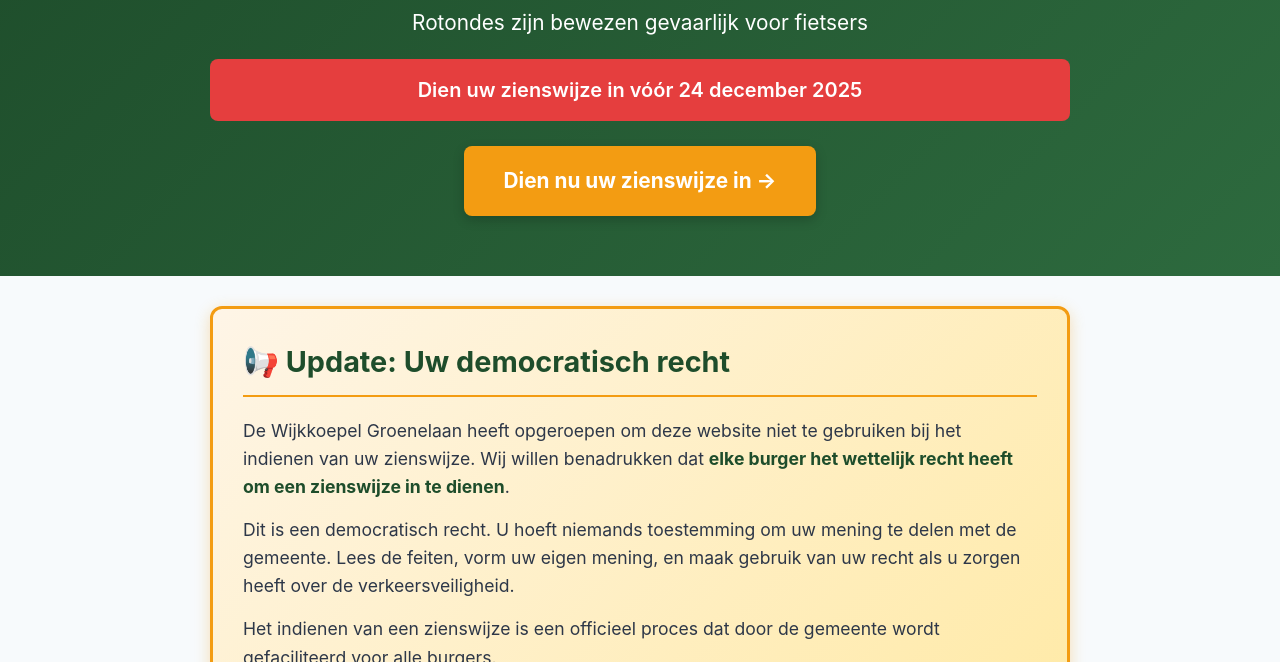
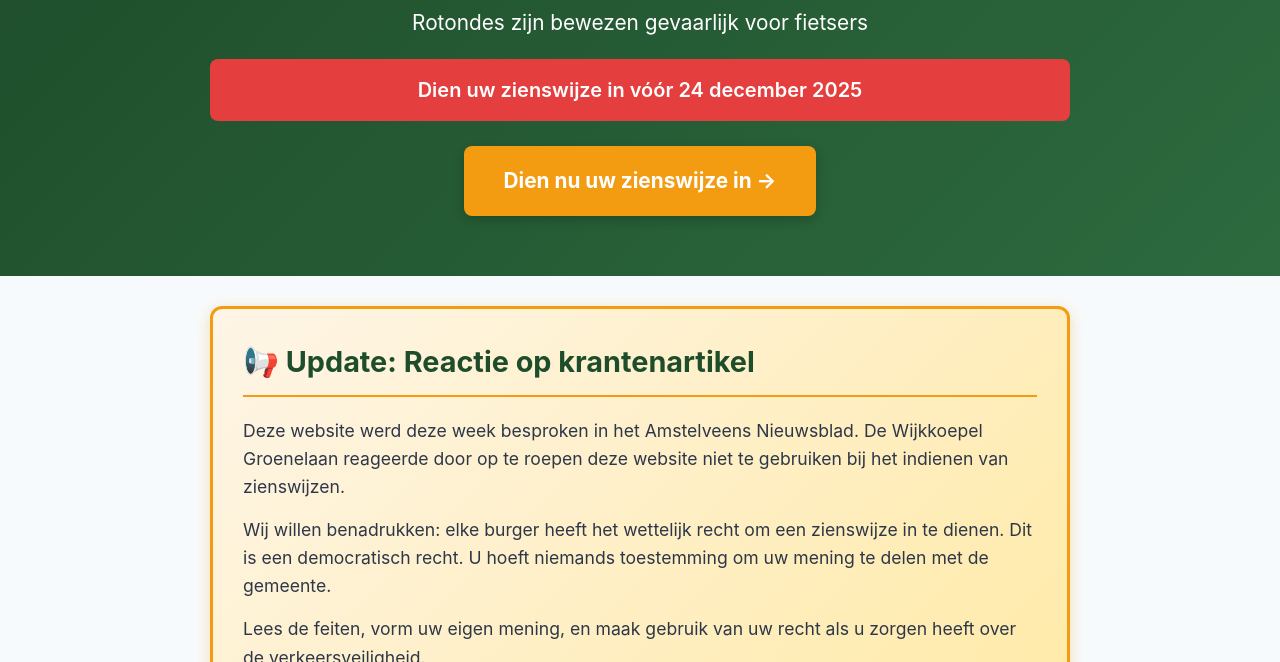
Before and after one commit to HCoban/groenelaan, a plain HTML site: page index.html in a window 1280 px wide. Shown: the part 138-800 px from the top of the page. Drawn offline with Linux system fonts and the light colour scheme.

Commit message:
update the banner

```diff
--- a/index.html
+++ b/index.html
@@ -360,12 +360,12 @@
 
     <div class="container">
         <div class="update-notice">
-            <h3>📢 Update: Uw democratisch recht</h3>
-            <p>De Wijkkoepel Groenelaan heeft opgeroepen om deze website niet te gebruiken bij het indienen van uw zienswijze. Wij willen benadrukken dat <strong>elke burger het wettelijk recht heeft om een zienswijze in te dienen</strong>.</p>
+            <h3>📢 Update: Reactie op krantenartikel</h3>
+            <p>Deze website werd deze week besproken in het Amstelveens Nieuwsblad. De Wijkkoepel Groenelaan reageerde door op te roepen deze website niet te gebruiken bij het indienen van zienswijzen.</p>
 
-            <p>Dit is een democratisch recht. U hoeft niemands toestemming om uw mening te delen met de gemeente. Lees de feiten, vorm uw eigen mening, en maak gebruik van uw recht als u zorgen heeft over de verkeersveiligheid.</p>
+            <p>Wij willen benadrukken: elke burger heeft het wettelijk recht om een zienswijze in te dienen. Dit is een democratisch recht. U hoeft niemands toestemming om uw mening te delen met de gemeente.</p>
 
-            <p>Het indienen van een zienswijze is een officieel proces dat door de gemeente wordt gefaciliteerd voor alle burgers.</p>
+            <p>Lees de feiten, vorm uw eigen mening, en maak gebruik van uw recht als u zorgen heeft over de verkeersveiligheid.</p>
         </div>
 
         <section id="situatie" class="anchor-link">
@@ -536,7 +536,7 @@ Met vriendelijke groet,
 
     <footer>
         <div class="container">
-            <p>Onafhankelijk burgerinitiatief • Laatste update: 18 december 2025</p>
+            <p>Onafhankelijk burgerinitiatief • Laatste update: 19 december 2025</p>
         </div>
     </footer>
 
```
